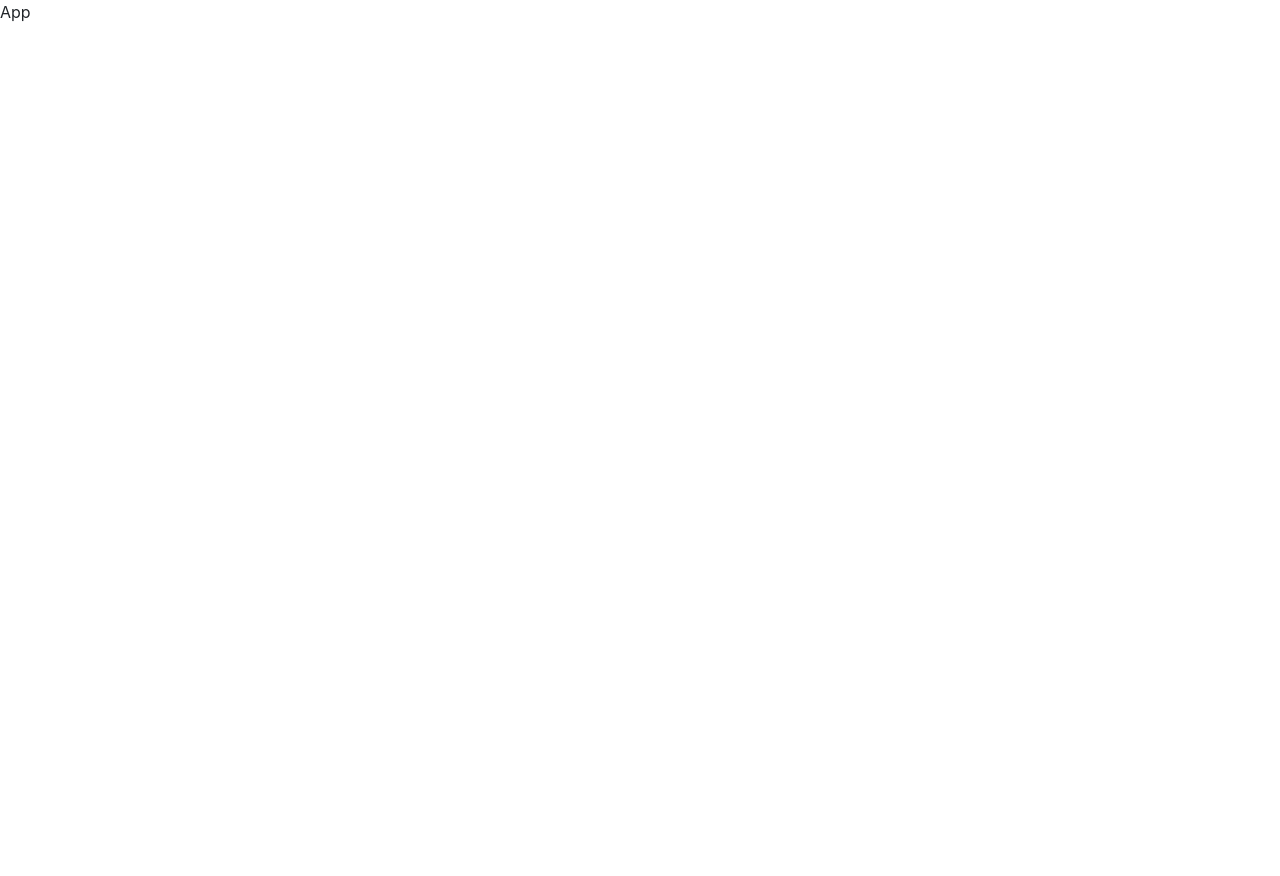
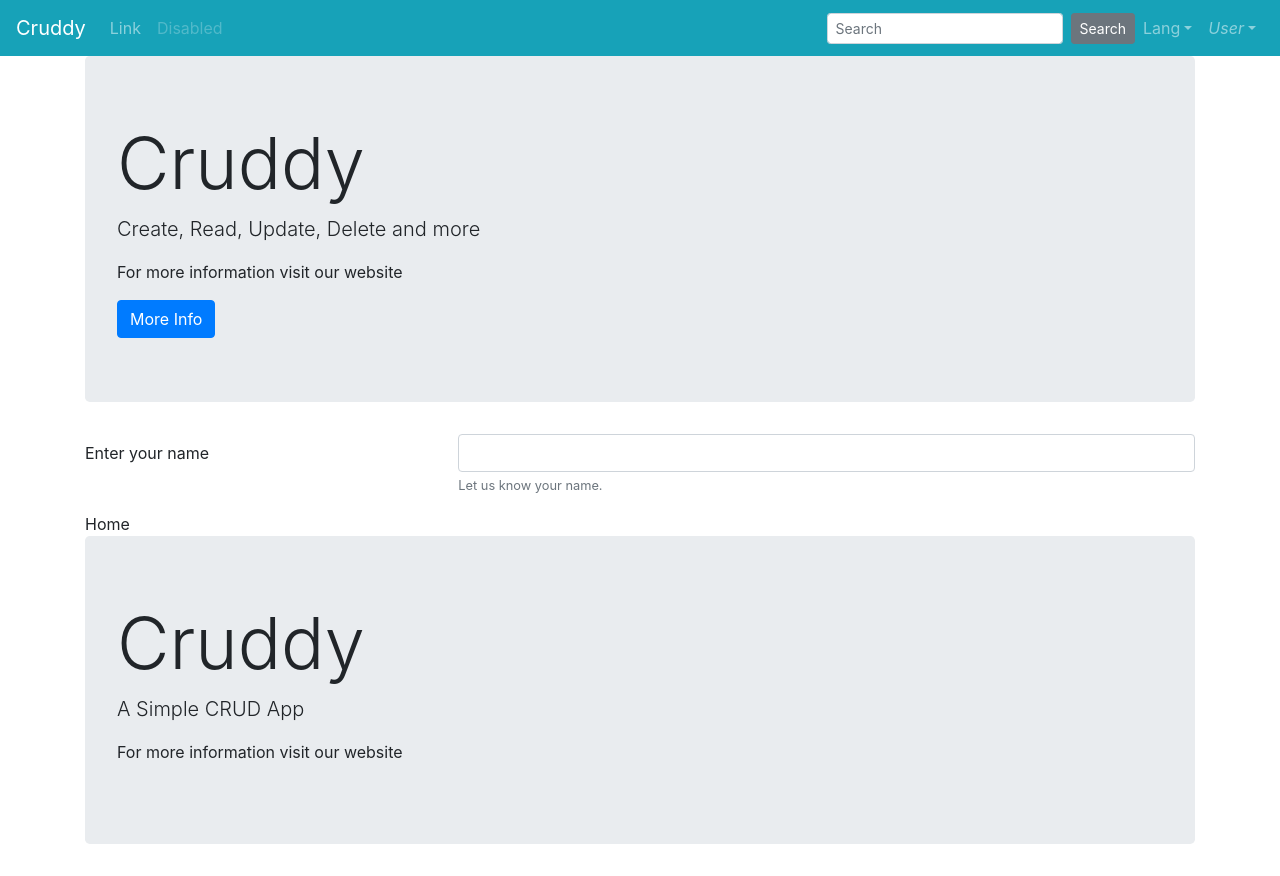
Before and after one commit to elog08/Cruddy, a Vue app in the folder client/: page / in a window 1280 px wide. Before the commit the page ends 800 px from the top, so only its background shows below. Built offline with nearby package versions, Linux system fonts and the light colour scheme.

Commit message:
Added basic components from bootstrap4

```diff
--- a/client/src/App.vue
+++ b/client/src/App.vue
@@ -1,17 +1,29 @@
 <template>
-<div>
-App
+<div id="app">
+<Layout>
+</Layout>
+      <b-container>
+      <div>
+<router-view/>
 </div>
+        <b-jumbotron header="Cruddy"
+                     lead="A Simple CRUD App"
+        >
+          <p>For more information visit our website</p>
+        </b-jumbotron>
+
+        <b-alert variant="success" :show="showAlert">
+          Hello {{ name }}
+        </b-alert>
+      </b-container>
+    </div>
 </template>
 
 <script>
+import Layout from './layout/Layout';
+
 export default {
   name: 'App',
-  data: () => ({
-    drawer: null,
-  }),
-  props: {
-    source: String,
-  },
+  components: { Layout },
 };
 </script>
--- a/client/src/components/HomePage.vue
+++ /dev/null
@@ -1,95 +0,0 @@
-<template>
-  <div class="hello">
-    <h1>{{ msg }}</h1>
-    <h2>Essential Links</h2>
-    <ul>
-      <li>
-        <a
-          href="https://vuejs.org"
-          target="_blank"
-        >
-          Core Docs
-        </a>
-      </li>
-      <li>
-        <a
-          href="https://forum.vuejs.org"
-          target="_blank"
-        >
-          Forum
-        </a>
-      </li>
-      <li>
-        <a
-          href="https://chat.vuejs.org"
-          target="_blank"
-        >
-          Community Chat
-        </a>
-      </li>
-      <li>
-        <a
-          href="https://twitter.com/vuejs"
-          target="_blank"
-        >
-          Twitter
-        </a>
-      </li>
-      <br>
-      <li>
-        <a
-          href="http://vuejs-templates.github.io/webpack/"
-          target="_blank"
-        >
-          Docs for This Template
-        </a>
-      </li>
-    </ul>
-    <h2>Ecosystem</h2>
-    <ul>
-      <li>
-        <a
-          href="http://router.vuejs.org/"
-          target="_blank"
-        >
-          vue-router
-        </a>
-      </li>
-      <li>
-        <a
-          href="http://vuex.vuejs.org/"
-          target="_blank"
-        >
-          vuex
-        </a>
-      </li>
-      <li>
-        <a
-          href="http://vue-loader.vuejs.org/"
-          target="_blank"
-        >
-          vue-loader
-        </a>
-      </li>
-      <li>
-        <a
-          href="https://github.com/vuejs/awesome-vue"
-          target="_blank"
-        >
-          awesome-vue
-        </a>
-      </li>
-    </ul>
-  </div>
-</template>
-
-<script>
-export default {
-  name: 'HomePage',
-  data() {
-    return {
-      msg: 'Welcome to Cruddy',
-    };
-  },
-};
-</script>
--- /dev/null
+++ b/client/src/components/Navbar.vue
@@ -0,0 +1,46 @@
+<template>
+<b-navbar toggleable="md" type="dark" variant="info">
+
+  <b-navbar-toggle target="nav_collapse"></b-navbar-toggle>
+
+  <b-navbar-brand href="#">Cruddy</b-navbar-brand>
+  <b-collapse is-nav id="nav_collapse">
+
+    <b-navbar-nav>
+      <b-nav-item href="#">Link</b-nav-item>
+      <b-nav-item href="#" disabled>Disabled</b-nav-item>
+    </b-navbar-nav>
+
+    <!-- Right aligned nav items -->
+    <b-navbar-nav class="ml-auto">
+
+      <b-nav-form>
+        <b-form-input size="sm" class="mr-sm-2" type="text" placeholder="Search"/>
+        <b-button size="sm" class="my-2 my-sm-0" type="submit">Search</b-button>
+      </b-nav-form>
+
+      <b-nav-item-dropdown text="Lang" right>
+        <b-dropdown-item href="#">EN</b-dropdown-item>
+        <b-dropdown-item href="#">ES</b-dropdown-item>
+        <b-dropdown-item href="#">RU</b-dropdown-item>
+        <b-dropdown-item href="#">FA</b-dropdown-item>
+      </b-nav-item-dropdown>
+
+      <b-nav-item-dropdown right>
+        <!-- Using button-content slot -->
+        <template slot="button-content">
+          <em>User</em>
+        </template>
+        <b-dropdown-item href="#">Profile</b-dropdown-item>
+        <b-dropdown-item href="#">Signout</b-dropdown-item>
+      </b-nav-item-dropdown>
+    </b-navbar-nav>
+
+  </b-collapse>
+</b-navbar>
+</template>
+<script>
+export default ({
+    name: 'nav-bar'
+});
+</script>
--- /dev/null
+++ b/client/src/containers/Dashboard.vue
@@ -0,0 +1,3 @@
+<template>
+<div>Dashboard</div>
+</template>
--- /dev/null
+++ b/client/src/containers/Home.vue
@@ -0,0 +1,3 @@
+<template>
+<div>Home</div>
+</template>
--- /dev/null
+++ b/client/src/containers/Login.vue
@@ -0,0 +1,3 @@
+<template>
+<div>Login</div>
+</template>
--- /dev/null
+++ b/client/src/containers/Register.vue
@@ -0,0 +1,3 @@
+<template>
+<div>Register</div>
+</template>
--- /dev/null
+++ b/client/src/layout/Layout.vue
@@ -0,0 +1,35 @@
+<template>
+    <div id="app">
+        <nav-bar/>
+      <b-container>
+        <b-jumbotron header="Cruddy"
+                     lead="Create, Read, Update, Delete and more"
+        >
+          <p>For more information visit our website</p>
+          <b-btn variant="primary" href="https://bootstrap-vue.js.org/">More Info</b-btn>
+        </b-jumbotron>
+
+        <b-form-group horizontal
+                      :label-cols="4"
+                      description="Let us know your name."
+                      label="Enter your name"
+        >
+           <b-form-input v-model.trim="name"></b-form-input>
+        </b-form-group>
+
+        <b-alert variant="success" :show="showAlert">
+          Hello {{ name }}
+        </b-alert>
+      </b-container>
+    </div>
+</template>
+<script>
+import Navbar from '../components/Navbar';
+
+export default ({
+    name: 'layout',
+    components: {
+        'nav-bar': Navbar
+    }
+});
+</script>
--- a/client/src/router/index.js
+++ b/client/src/router/index.js
@@ -1,6 +1,9 @@
 import Vue from 'vue';
 import Router from 'vue-router';
-import HomePage from '@/components/HomePage';
+import Home from '@/containers/Home';
+import Dashboard from '@/containers/Dashboard';
+import Login from '@/containers/Login';
+import Register from '@/containers/Register';
 
 Vue.use(Router);
 
@@ -8,8 +11,23 @@
   routes: [
     {
       path: '/',
-      name: 'HomePage',
-      component: HomePage,
+      name: 'Home',
+      component: Home,
+    },
+    {
+      path: '/dashboard',
+      name: 'Dashboard',
+      component: Dashboard,
+    },
+    {
+      path: '/login',
+      name: 'Login',
+      component: Login,
+    },
+    {
+      path: '/register',
+      name: 'Register',
+      component: Register,
     },
   ],
 });
```
